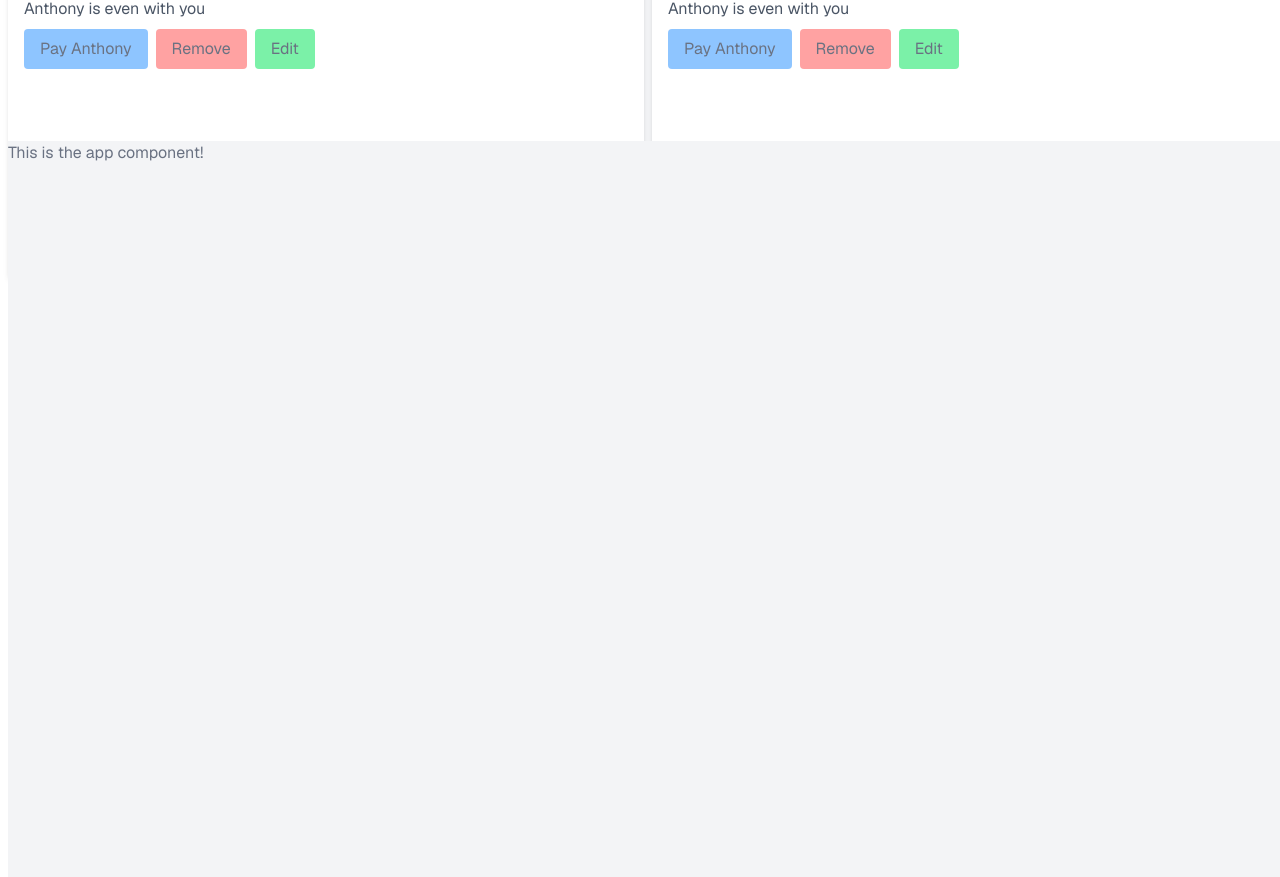
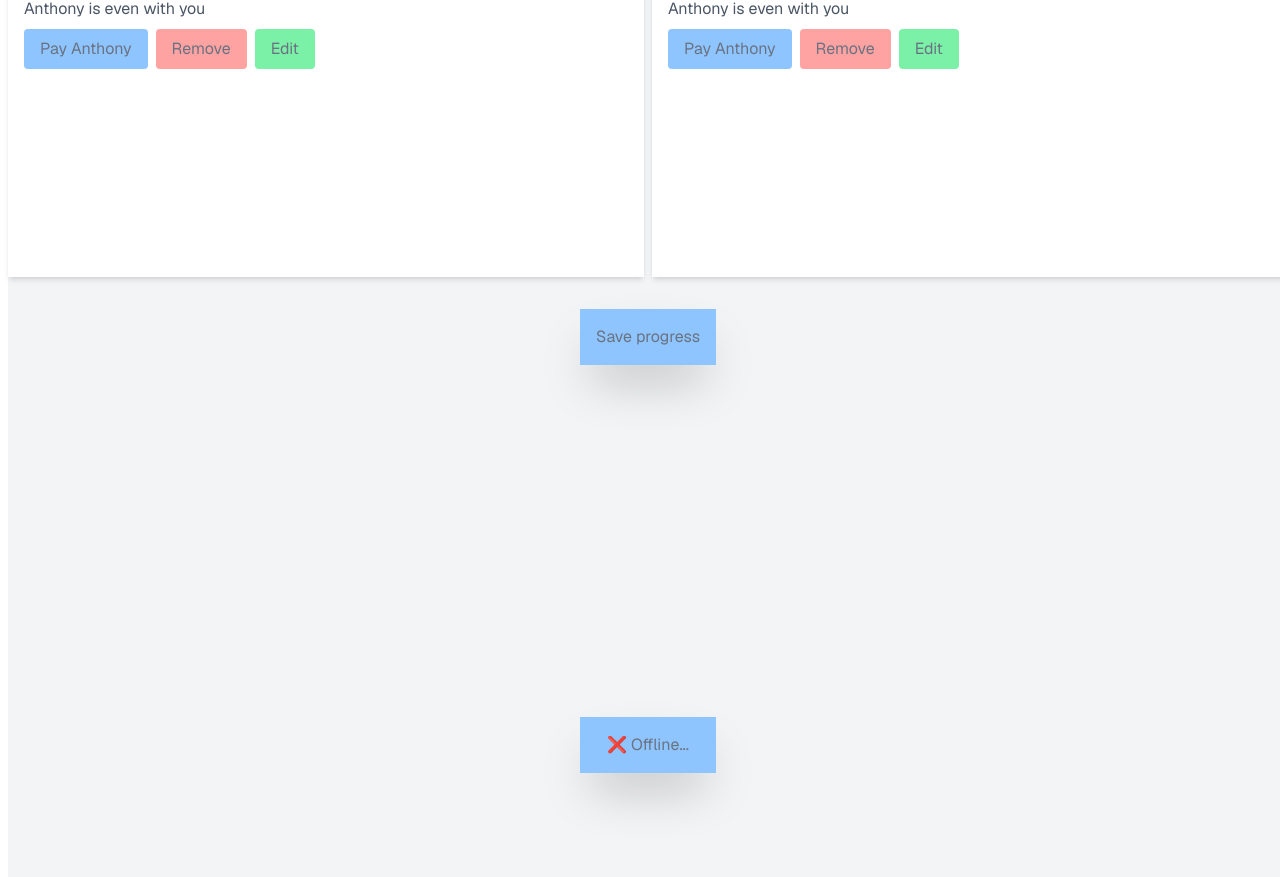
Before and after one commit to Mohib008/Friendslist, a Next.js app: page / in a window 1280 px wide. Shown: the part 675-1552 px from the top of the page. Built offline with nearby package versions, Linux system fonts and the light colour scheme.

Commit message:
new useState and useEffect added to app components

```diff
--- a/Components/app.jsx
+++ b/Components/app.jsx
@@ -1,13 +1,64 @@
 import React from "react";
 
-function app() {
+import { useState, useEffect } from "react";
+
+export default function SaveButton() {
+  const [isOnline, setIsOnline] = useState(true);
+  const [isOffline, setOffline] = useState(false);
+  useEffect(() => {
+    function handleOnline() {
+      setIsOnline(true);
+    }
+    function handleOffline() {
+      setIsOnline(false);
+    }
+    window.addEventListener("online", handleOnline);
+    window.addEventListener("offline", handleOffline);
+    return () => {
+      window.removeEventListener("online", handleOnline);
+      window.removeEventListener("offline", handleOffline);
+    };
+  }, []);
+
+  function handleSaveClick() {
+    console.log("✅ Progress saved");
+  }
+  function handlOffClick() {
+    console.log("❌ Progress not saved");
+  }
+  // Simulate an API call to save progress
+  function saveProgress() {
+    return new Promise((resolve) => {
+      setTimeout(() => {
+        resolve("Progress saved");
+      }, 2000);
+    });
+  }
+  // Simulate an API call to save progress
+  function saveProgress() {
+    return new Promise((resolve) => {
+      setTimeout(() => {
+        resolve("Progress saved");
+      }, 2000);
+    });
+  }
+
   return (
     <>
-      <div className="grid grid-cols-1 gap-4 relative h-screen w-screen bg-gray-100">
-        This is the app component!
-      </div>
+      <button
+        className=" hover:bg-blue-400 bg-blue-300 hover:text-white shadow-2xl bg-shadow-black p-4 transition-600 transform-3d"
+        disabled={!isOnline}
+        onClick={handleSaveClick}
+      >
+        {isOnline ? "Save progress" : "Reconnecting..."}
+      </button>
+      <button
+        className=" hover:bg-blue-400 bg-blue-300 hover:text-white shadow-2xl bg-shadow-black p-4 transition-600 transform-3d"
+        disabled={!isOffline}
+        onClick={handlOffClick}
+      >
+        {isOffline ? " Progress not Saved" : "❌ Offline..."}
+      </button>
     </>
   );
 }
-
-export default app;
```
